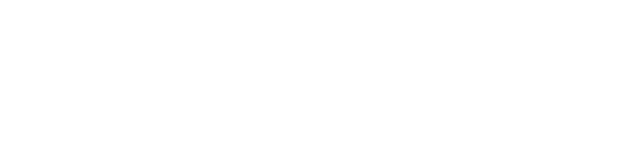
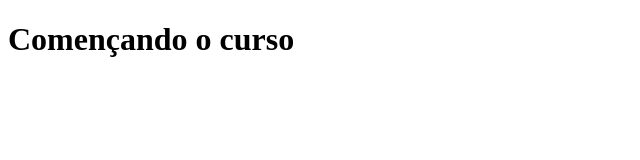
Before and after one commit to Johnny-J-Ramos/launchBase-Bootcamp, a plain HTML site: page Semana-01/front-end/index.html in a window 1280 px wide. Shown: the whole page, without its empty margins (0-640 px from the left). Drawn offline with Linux system fonts and the light colour scheme.

Commit message:
incluindo h1

```diff
--- a/Semana-01/front-end/index.html
+++ b/Semana-01/front-end/index.html
@@ -5,5 +5,7 @@
     <meta name="viewport" content="width=device-width, initial-scale=1.0" />
     <title>Document</title>
   </head>
-  <body></body>
+  <body>
+    <h1>Començando o curso</h1>
+  </body>
 </html>
```
